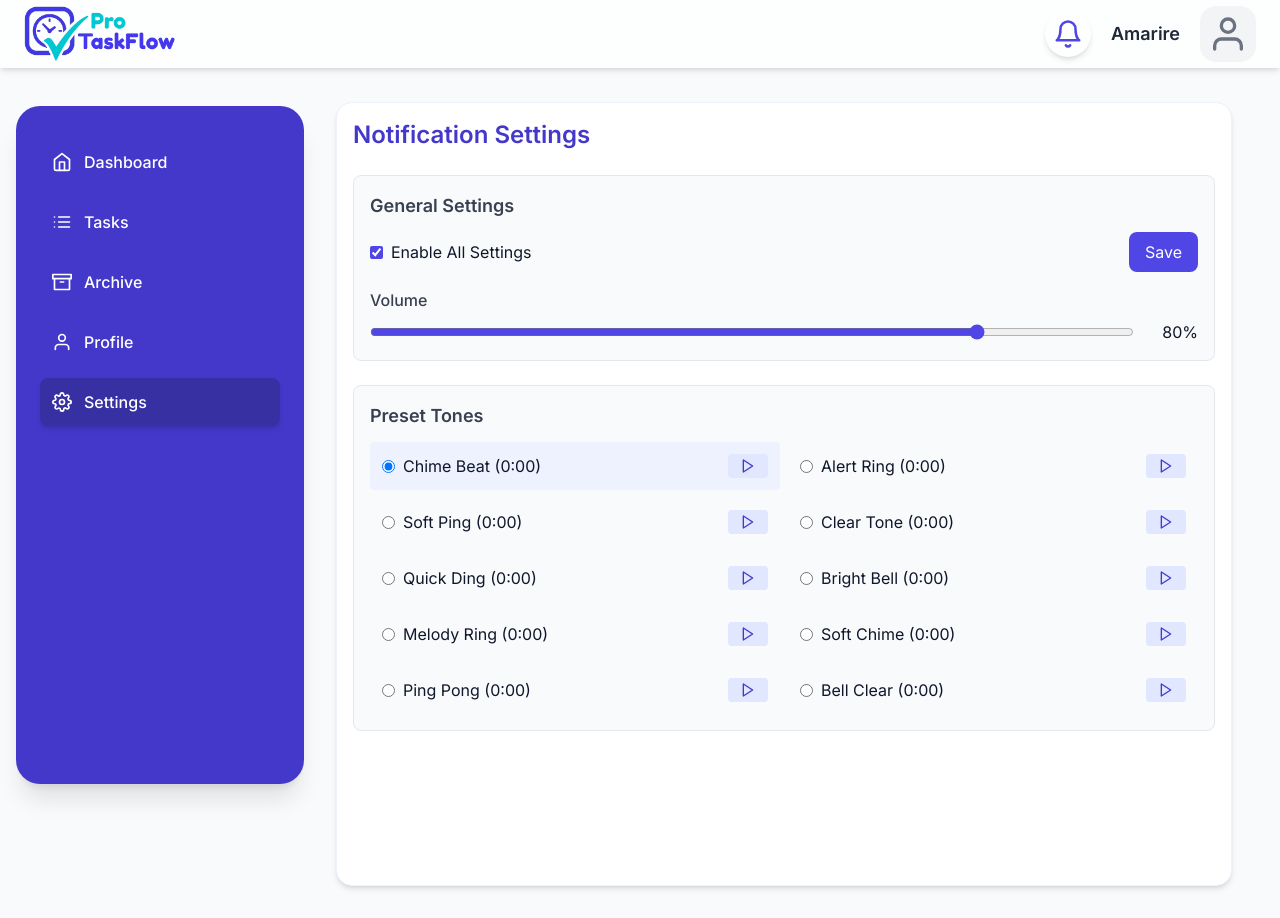
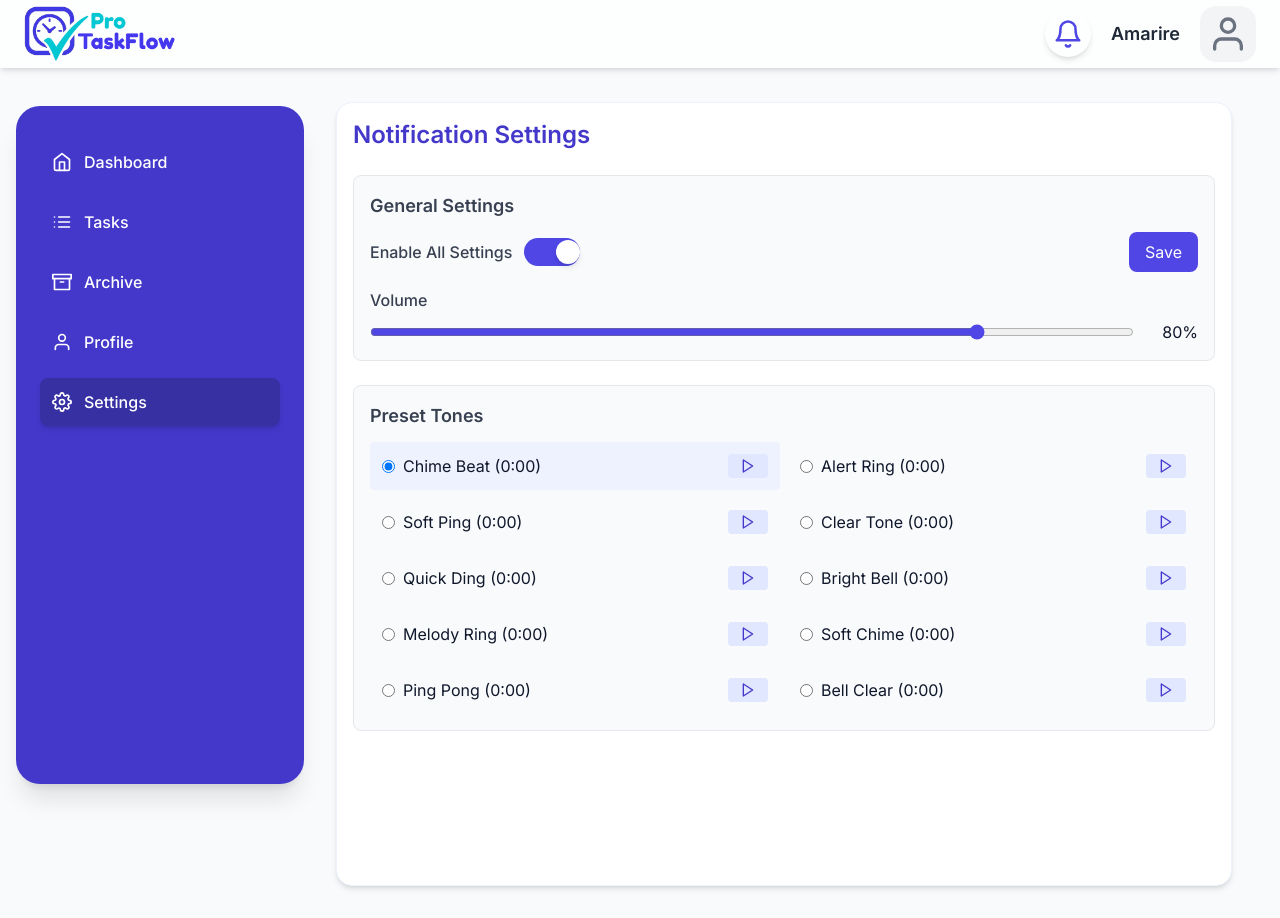
Before and after one commit to Said-Amarire/taskflow-pro, a React (Vite) app: page /settings in a window 1280 px wide. Built offline with nearby package versions, Linux system fonts and the light colour scheme; what chartjs-plugin-datalabels would draw is missing.

Commit message:
Update Settings.jsx

```diff
--- a/src/pages/Settings.jsx
+++ b/src/pages/Settings.jsx
@@ -112,15 +112,19 @@ export default function Settings() {
         <div className="border p-4 rounded-lg bg-gray-50">
           <h2 className="font-semibold text-lg text-gray-700 mb-3">General Settings</h2>
           <div className="flex flex-wrap items-center justify-between gap-3 mb-4">
-            <label className="flex items-center gap-2 text-base">
-              <input
-                type="checkbox"
-                checked={settings.enabled}
-                onChange={(e) => setSettings(prev => ({ ...prev, enabled: e.target.checked }))}
-                className="accent-indigo-600"
-              />
-              Enable All Settings
+
+            {/* Toggle زر تشغيل احترافي */}
+            <label className="flex items-center cursor-pointer select-none">
+              <span className="mr-3 text-base font-medium text-gray-700">Enable All Settings</span>
+              <div
+                className={`w-14 h-7 flex items-center rounded-full p-1 transition-colors duration-300 ${settings.enabled ? "bg-indigo-600" : "bg-gray-300"}`}
+                onClick={() => setSettings(prev => ({ ...prev, enabled: !prev.enabled }))}
+              >
+                <div className={`bg-white w-6 h-6 rounded-full shadow-md transform duration-300 ease-in-out ${settings.enabled ? "translate-x-7" : "translate-x-0"}`} />
+              </div>
             </label>
+
+            {/* زر الحفظ الأصلي */}
             <button
               onClick={() => setShowConfirm(true)}
               className="px-4 py-2 bg-indigo-600 text-white rounded-lg hover:bg-indigo-700"
```
